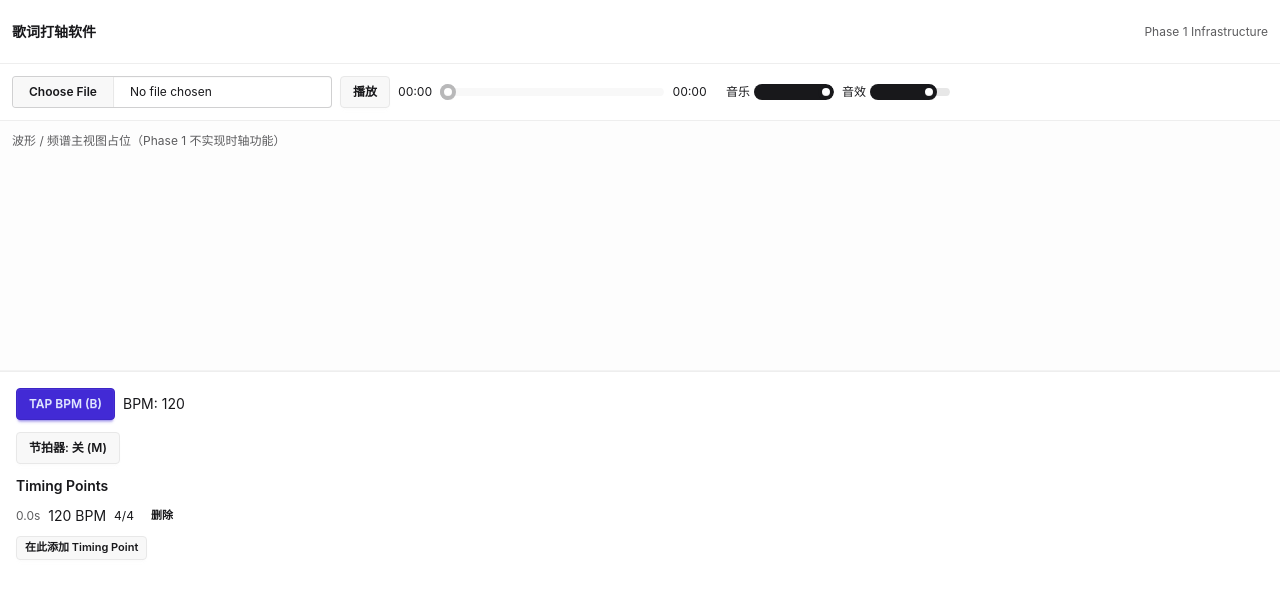
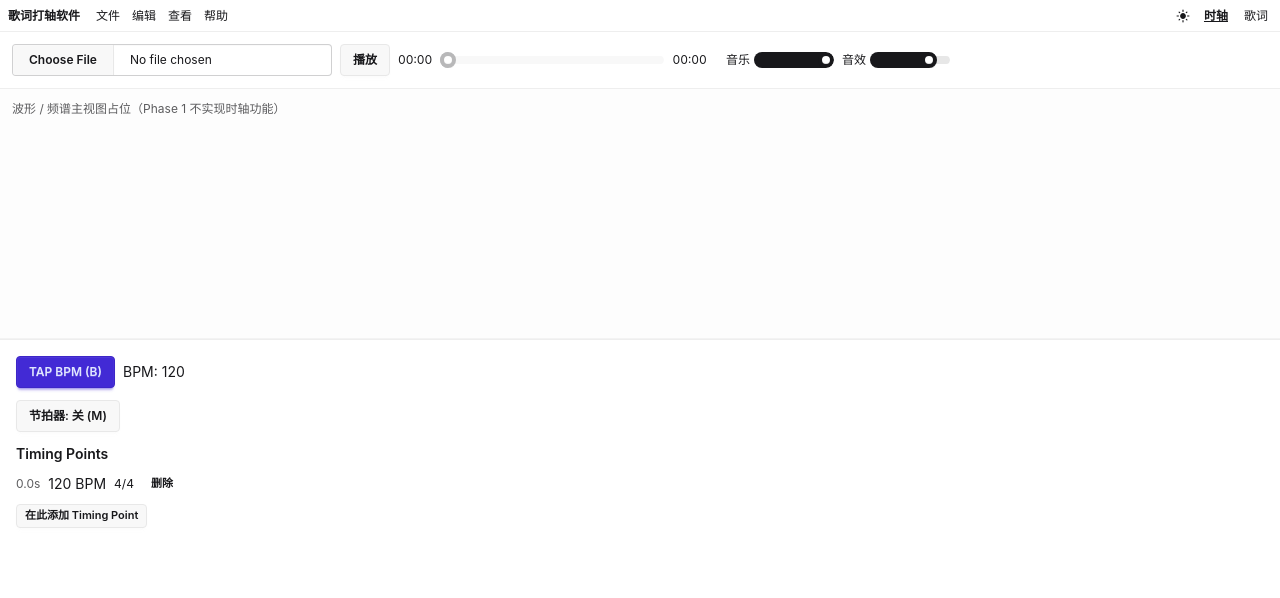
Before and after one commit to lgc2333/lyrics-maker, a Vue app: page / in a window 1280 px wide. Shown: the top 598 px of the page. Built offline with nearby package versions, Linux system fonts and the light colour scheme.

Commit message:
feat(menu): add thin click-menu bar with theme and mode toggles
Co-Authored-By: Claude Opus 4.7 <noreply@anthropic.com>

```diff
--- a/src/components/shell/MenuBar.vue
+++ b/src/components/shell/MenuBar.vue
@@ -1,8 +1,146 @@
-<script setup lang="ts"></script>
+<script setup lang="ts">
+import { Icon } from '@iconify/vue'
+import { ref } from 'vue'
+
+const props = defineProps<{ mode: 'timing' | 'lyrics' }>()
+const emit = defineEmits<{ 'switch-mode': [mode: 'timing' | 'lyrics'] }>()
+
+type MenuName = 'file' | 'edit' | 'view' | 'help'
+const openMenu = ref<MenuName | null>(null)
+
+function toggleMenu(name: MenuName) {
+  openMenu.value = openMenu.value === name ? null : name
+}
+</script>
 
 <template>
-  <header class="navbar border-b border-base-300 px-3">
-    <div class="text-sm font-semibold">歌词打轴软件</div>
-    <div class="ml-auto text-xs opacity-70">Phase 1 Infrastructure</div>
+  <header class="flex h-8 items-center border-b border-base-300 px-2 text-xs">
+    <!-- App title -->
+    <span class="font-semibold">歌词打轴软件</span>
+
+    <!-- Menus -->
+    <nav class="ml-3 flex gap-1">
+      <div class="relative">
+        <button
+          data-testid="menu-trigger-file"
+          class="cursor-pointer px-1 hover:bg-base-300 rounded"
+          @click="toggleMenu('file')"
+        >
+          文件
+        </button>
+        <div
+          v-if="openMenu === 'file'"
+          data-testid="menu-popup-file"
+          class="absolute left-0 top-full z-50 mt-0.5 min-w-[120px] border border-base-300 bg-base-100 rounded shadow"
+        >
+          <div class="px-2 py-1 hover:bg-base-200 cursor-pointer text-[11px]">
+            新建项目
+          </div>
+          <div class="px-2 py-1 hover:bg-base-200 cursor-pointer text-[11px]">
+            打开文件...
+          </div>
+          <div class="border-t border-base-300 my-0.5"></div>
+          <div class="px-2 py-1 hover:bg-base-200 cursor-pointer text-[11px]">
+            保存 (Ctrl+S)
+          </div>
+          <div class="px-2 py-1 hover:bg-base-200 cursor-pointer text-[11px]">
+            另存为...
+          </div>
+        </div>
+      </div>
+
+      <div class="relative">
+        <button
+          data-testid="menu-trigger-edit"
+          class="cursor-pointer px-1 hover:bg-base-300 rounded"
+          @click="toggleMenu('edit')"
+        >
+          编辑
+        </button>
+        <div
+          v-if="openMenu === 'edit'"
+          data-testid="menu-popup-edit"
+          class="absolute left-0 top-full z-50 mt-0.5 min-w-[140px] border border-base-300 bg-base-100 rounded shadow"
+        >
+          <div class="px-2 py-1 hover:bg-base-200 cursor-pointer text-[11px]">
+            撤销 (Ctrl+Z)
+          </div>
+          <div class="px-2 py-1 hover:bg-base-200 cursor-pointer text-[11px]">
+            重做 (Ctrl+Y)
+          </div>
+        </div>
+      </div>
+
+      <div class="relative">
+        <button
+          data-testid="menu-trigger-view"
+          class="cursor-pointer px-1 hover:bg-base-300 rounded"
+          @click="toggleMenu('view')"
+        >
+          查看
+        </button>
+        <div
+          v-if="openMenu === 'view'"
+          data-testid="menu-popup-view"
+          class="absolute left-0 top-full z-50 mt-0.5 min-w-[120px] border border-base-300 bg-base-100 rounded shadow"
+        >
+          <div class="px-2 py-1 hover:bg-base-200 cursor-pointer text-[11px]">
+            缩放至合适
+          </div>
+          <div class="px-2 py-1 hover:bg-base-200 cursor-pointer text-[11px]">
+            缩放至选区
+          </div>
+        </div>
+      </div>
+
+      <div class="relative">
+        <button
+          data-testid="menu-trigger-help"
+          class="cursor-pointer px-1 hover:bg-base-300 rounded"
+          @click="toggleMenu('help')"
+        >
+          帮助
+        </button>
+        <div
+          v-if="openMenu === 'help'"
+          data-testid="menu-popup-help"
+          class="absolute left-0 top-full z-50 mt-0.5 min-w-[120px] border border-base-300 bg-base-100 rounded shadow"
+        >
+          <div class="px-2 py-1 hover:bg-base-200 cursor-pointer text-[11px]">
+            快捷键列表
+          </div>
+          <div class="px-2 py-1 hover:bg-base-200 cursor-pointer text-[11px]">关于</div>
+        </div>
+      </div>
+    </nav>
+
+    <!-- Right-side controls -->
+    <div class="ml-auto flex items-center gap-2">
+      <!-- Theme toggle -->
+      <button
+        data-testid="theme-toggle"
+        class="cursor-pointer p-0.5 hover:bg-base-300 rounded"
+      >
+        <Icon icon="material-symbols:light-mode-rounded" class="text-sm" />
+      </button>
+
+      <!-- Mode switch -->
+      <button
+        data-testid="mode-switch-timing"
+        class="cursor-pointer px-1 hover:bg-base-300 rounded"
+        :class="{ 'font-bold underline': mode === 'timing' }"
+        @click="emit('switch-mode', 'timing')"
+      >
+        时轴
+      </button>
+      <button
+        data-testid="mode-switch-lyrics"
+        class="cursor-pointer px-1 hover:bg-base-300 rounded"
+        :class="{ 'font-bold underline': mode === 'lyrics' }"
+        @click="emit('switch-mode', 'lyrics')"
+      >
+        歌词
+      </button>
+    </div>
   </header>
 </template>
--- a/src/platform/i18n/locales/zh-CN.ts
+++ b/src/platform/i18n/locales/zh-CN.ts
@@ -1,6 +1,21 @@
 export const zhCN = {
   shell: {
-    menu: { file: '文件' },
+    menu: {
+      file: '文件',
+      newProject: '新建项目',
+      openFile: '打开文件...',
+      save: '保存',
+      saveAs: '另存为...',
+      edit: '编辑',
+      undo: '撤销',
+      redo: '重做',
+      view: '查看',
+      zoomFit: '缩放至合适',
+      zoomSelection: '缩放至选区',
+      help: '帮助',
+      shortcuts: '快捷键列表',
+      about: '关于',
+    },
     mode: { timing: '时轴模式', lyrics: '歌词模式' },
   },
   transport: {
```
Also changed, not shown: 1 other file (tests, documents, lock files or other folders).
